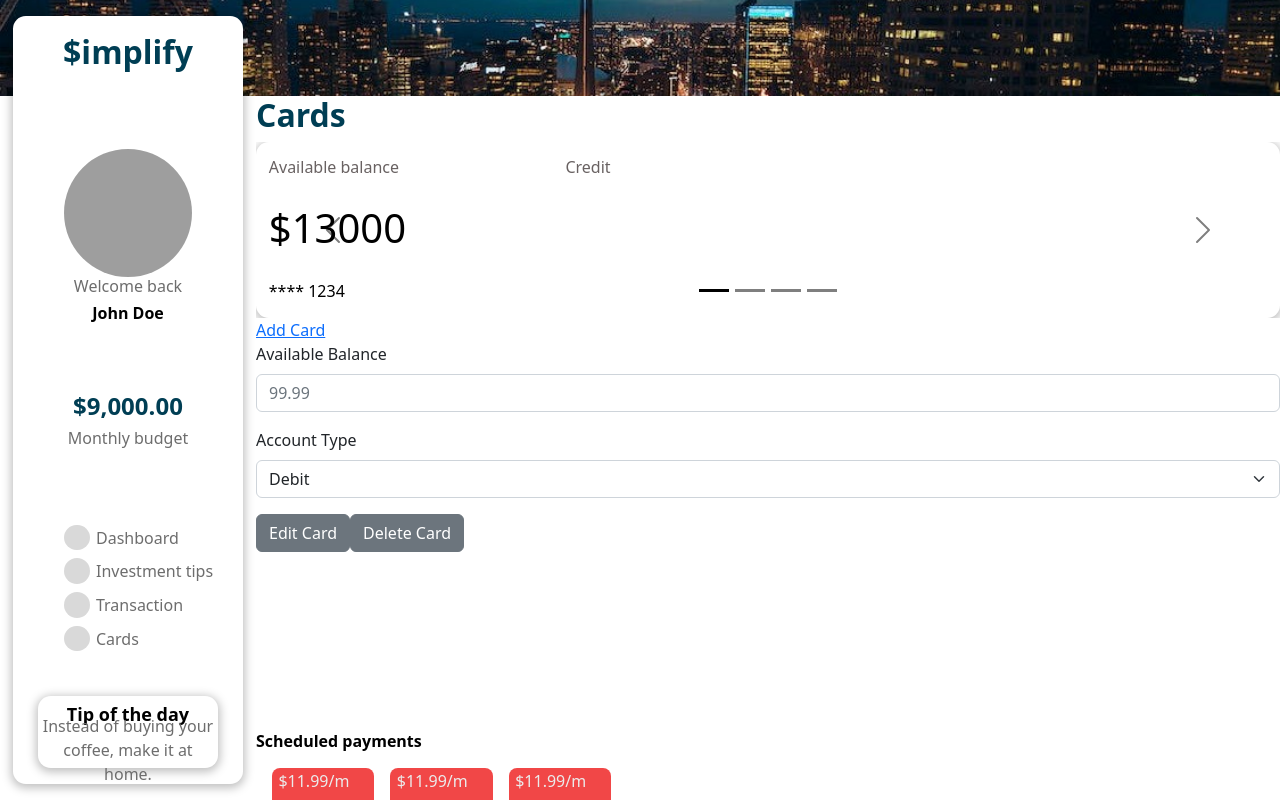
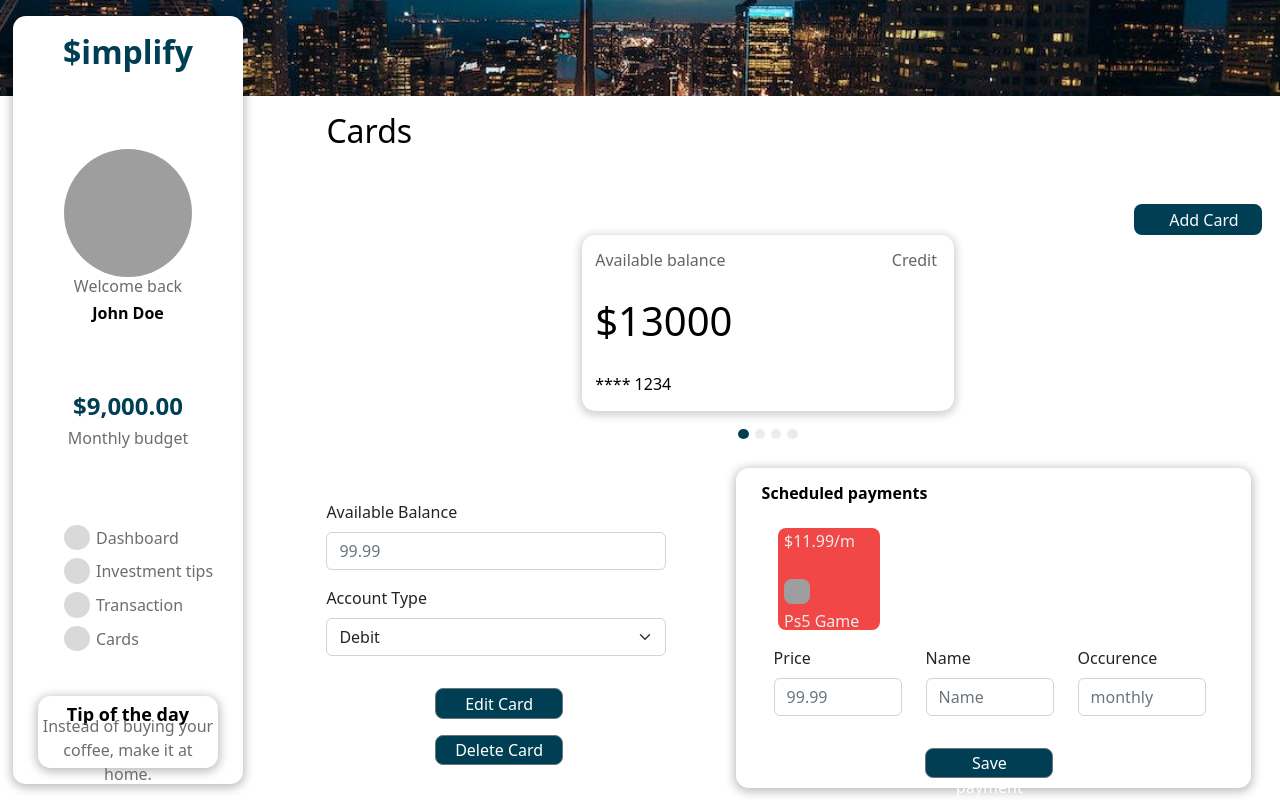
Before and after one commit to SevagSA/Simplify, a React (Create React App) app in the folder frontend/: page /cards in a window 1280 px wide. Built offline with nearby package versions, Linux system fonts and the light colour scheme; grey boxes are pictures that could not be loaded.

Commit message:
Added the cards page
Added the cards page

```diff
--- a/frontend/src/components/AddCards/AddCards.css
+++ b/frontend/src/components/AddCards/AddCards.css
@@ -0,0 +1,15 @@
+.add-button-style {
+    height: 3.8vh !important;
+    width: 9.7vw !important;
+    background-color: #003E54;
+    color: #FAFAFA;
+    text-decoration: none;
+    font-size: 16px;
+    border-radius: 1vh;
+}
+
+.sizebutton {
+    margin-left: 43.1vw !important;
+    height: 3.8vh !important;
+    width: 10vw !important;
+}
--- a/frontend/src/components/AddCards/AddCards.js
+++ b/frontend/src/components/AddCards/AddCards.js
@@ -11,7 +11,7 @@ import './AddCards.css';
 
 function AddCard(props){
     return (
-        <Link to="/addcard">Add Card</Link>
+        <Link className='add-button-style' to="/addcard">Add Card</Link>
     );
 }
 
@@ -29,8 +29,12 @@ function EditCard(props){
                     <option>Saving</option>
                 </Input>
             </FormGroup>
-            <Button>Edit Card</Button>
-            <Button>Delete Card</Button>
+            <div className='marginsomethingcool'>
+                <Button className='somethingcooler'>Edit Card</Button>
+                < br/>
+                <Button className='somethingcooler'>Delete Card</Button>
+            </div>
+
         </Form>
     );
 }
--- a/frontend/src/components/DashboardCard/DashboardCard.css
+++ b/frontend/src/components/DashboardCard/DashboardCard.css
@@ -1,8 +1,29 @@
 .account-card {
     height: 22vh;
+    width: 29vw !important;
     border-radius: 1vw;
     box-shadow: 0px 2px 10px 2px rgba(0,0,0,.25);
     padding: 2vh 1vw 2vh 1vw;
+}
+
+.carousel-inner, .carousel, .slide, .carousel-dark {
+    /* padding-left: 25.5vw !important; */
+
+    border-radius: 1vw;
+    box-shadow: 0px 2px 10px 2px rgba(0,0,0,.10);
+}
+
+.carousel-control-next-icon, .carousel-control-prev-icon {
+    visibility: hidden;
+}
+
+.carousel-indicators {
+    margin-top: 23vh !important;
+    bottom: initial !important;
+}
+
+.asdfghjk {
+    margin: 1vh 0vw 1vh 0vw !important;
 }
 
 .text-cardaccount {
--- a/frontend/src/components/UserCards/UserCards.css
+++ b/frontend/src/components/UserCards/UserCards.css
@@ -0,0 +1,96 @@
+.special-width {
+    width: 80vw !important;
+    height: 38vh !important;
+    padding-top: 5vh !important;
+    padding-left: 25.5vw !important;
+    padding-right: 25.5vw !important;
+}
+
+button {
+    border-radius: 100% !important;
+    height: 1.3vh !important;
+    width: 1.3vh !important;
+    background-color: #D9D9D9 !important;
+}
+
+button.active {
+    background-color: #003E54 !important;
+}
+
+.reposition {
+    padding-left: 2.75vw !important;
+    padding-top: 0.5vh !important;
+}
+
+.width-401 {
+    float:left;
+    display:inline;
+    border-radius: 1vw;
+    width: 40.2vw !important;
+    height: 40vh !important;
+    padding-top: 2vh;
+    padding-left: 2vw;
+    margin-bottom: 3vh !important;
+    /* margin: 0vh 5.5vw 10vh 5.5vw !important; */
+    box-shadow: 0px 2px 10px 2px rgba(0,0,0,.25);
+}
+
+.width-4012 {
+    float:left;
+    display:inline;
+    width: 37.5vw !important;
+    height: 43.3vh;
+    padding: 0vh 5.5vw 1vh 5.5vw;
+    margin-top: 4vh !important;
+}
+
+.new-widthisgood {
+    float:left;
+    display:inline;
+    width: 10vw !important;
+    margin: 0px 0.9375vw 0px 0.9375vw;
+}
+
+.margin346 {
+    margin-left: 12.8vw !important;
+}
+
+.full-width12345asdf {
+    width: 80vw;
+    height: 43.3vh;
+}
+
+.full-width12345asdf2 {
+    width: 37.5vw;
+    height: 8vh;
+}
+
+.add-button-style2 {
+    height: 3.8vh !important;
+    width: 9.7vw !important;
+    background-color: #003E54;
+    color: #FAFAFA;
+    text-decoration: none;
+    font-size: 16px;
+    border-radius: 1vh;
+}
+
+.somethingcooler {
+    margin-top: 2vh !important;
+    border-radius: 1vh !important;
+    height: 3.8vh !important;
+    width: 10vw !important;
+    padding-top: 0.3vh !important;
+    background-color: #003E54 !important;
+}
+
+.sizebutton2 {
+    margin-left: 8.5vw !important;
+    margin-top: 3vh;
+    height: 3.8vh !important;
+    width: 10vw !important;
+}
+
+.marginsomethingcool {
+    margin-left: 8.5vw !important;
+}
--- a/frontend/src/components/UserCards/UserCards.js
+++ b/frontend/src/components/UserCards/UserCards.js
@@ -1,5 +1,13 @@
 // import { Component } from "react";
 import "./UserCards.css";
+
+import {
+    Button,
+    Form,
+    FormGroup,
+    Input,
+    Label
+  } from 'reactstrap';
 
 // Child-Components
 import DashboardCard from "../DashboardCard/DashboardCard";
@@ -9,16 +17,51 @@ import { EditCard, AddCard } from "../AddCards/AddCards";
 export default function UserCards(){
     return(
         <div>
-            <h1>Cards</h1>
-            <div>
+            <div className="page-title">
+                <h1 className="title">Cards</h1>
+            </div>
+            <div className="special-width">
+                <div className="add-button-style sizebutton">
+                    <div className="reposition">
+                        <AddCard />
+                    </div>
+                </div>
                 <DashboardCard />
-                <AddCard />
             </div>
-            <div>
-                <EditCard />
-            </div>
-            <div>
-                <ScheduledPayments />
+            <div className='full-width12345asdf'>
+                <div className='width-4012'>
+                    <EditCard />
+                </div>
+                <div className='width-401'>
+                    <h1 className="sub-title">Scheduled payments</h1>
+                    <div className="d-flex p-2 flex-row">
+                        <div className="asdfghjk">
+                            <div className="scheduledCard margin-left3">
+                                <h1 className="title-card123 margin-top-custom">$11.99/m</h1>
+                                <div className="user-picture icon-picture2"></div>
+                                <h1 className="title-card1234789">Ps5 Game</h1>
+                            </div>
+                        </div>
+                    </div>
+
+                    <div className='full-width12345asdf2'>
+                        <FormGroup className="new-widthisgood">
+                            <Label for="availBal">Price</Label>
+                            <Input id="availBal" type="number" min="1" step="any" placeholder='99.99' required/>
+                        </FormGroup>
+
+                        <FormGroup className="new-widthisgood">
+                            <Label for="availBal">Name</Label>
+                            <Input id="availBal" type="text"step="any" placeholder='Name' required/>
+                        </FormGroup>
+
+                        <FormGroup className="new-widthisgood">
+                            <Label for="availBal">Occurence</Label>
+                            <Input id="availBal" type="text" step="any" placeholder='monthly' required/>
+                        </FormGroup>
+                    </div>
+                    <Button className='somethingcooler margin346'>Save payment</Button>
+                </div>
             </div>
         </div>
     );
```
